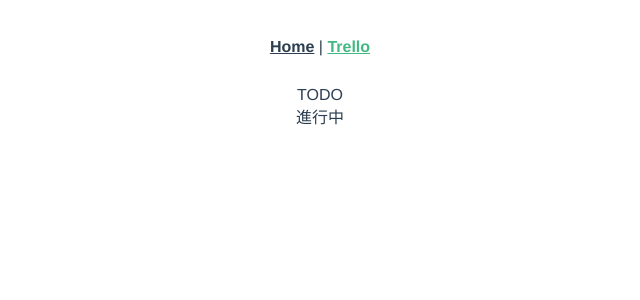
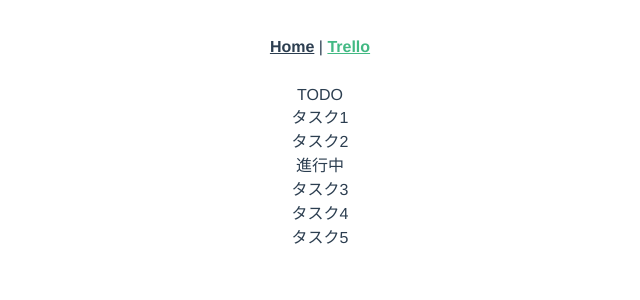
Before and after one commit to kuni0128/vue-ts-sample2, a Vue app: page /#/trello in a window 1280 px wide. Shown: the top 300 px of the page, without its empty margins (320-960 px from the left). Built offline with nearby package versions, Linux system fonts and the light colour scheme.

Commit message:
show Card

```diff
--- a/src/components/Card.vue
+++ b/src/components/Card.vue
@@ -1,10 +1,16 @@
 <template>
-  <div />
+  <div>
+    {{ card.text }}
+  </div>
 </template>
 
 <script lang="ts">
-import { Component, Vue } from 'vue-property-decorator';
+import { Component, Prop, Vue } from 'vue-property-decorator';
+import { ICard } from '@/types';
 
 @Component
-export default class Card extends Vue {}
+export default class Card extends Vue {
+  @Prop({ type: Object, required: true })
+  private card!: ICard;
+}
 </script>
--- a/src/components/List.vue
+++ b/src/components/List.vue
@@ -1,16 +1,22 @@
 <template>
   <div>
     {{ list.name }}
+    <Card v-for="card in list.cards" :key="card.id" :card=card />
   </div>
 </template>
 
 <script lang="ts">
 import { Component, Vue, Prop } from 'vue-property-decorator';
+import Card from '@/components/Card.vue';
 import { IList } from '@/types';
 
-@Component
+@Component({
+  components: {
+    Card,
+  },
+})
 export default class List extends Vue {
   @Prop({ type: Object, required: true })
-  public list!: IList;
+  private list!: IList;
 }
 </script>
```
